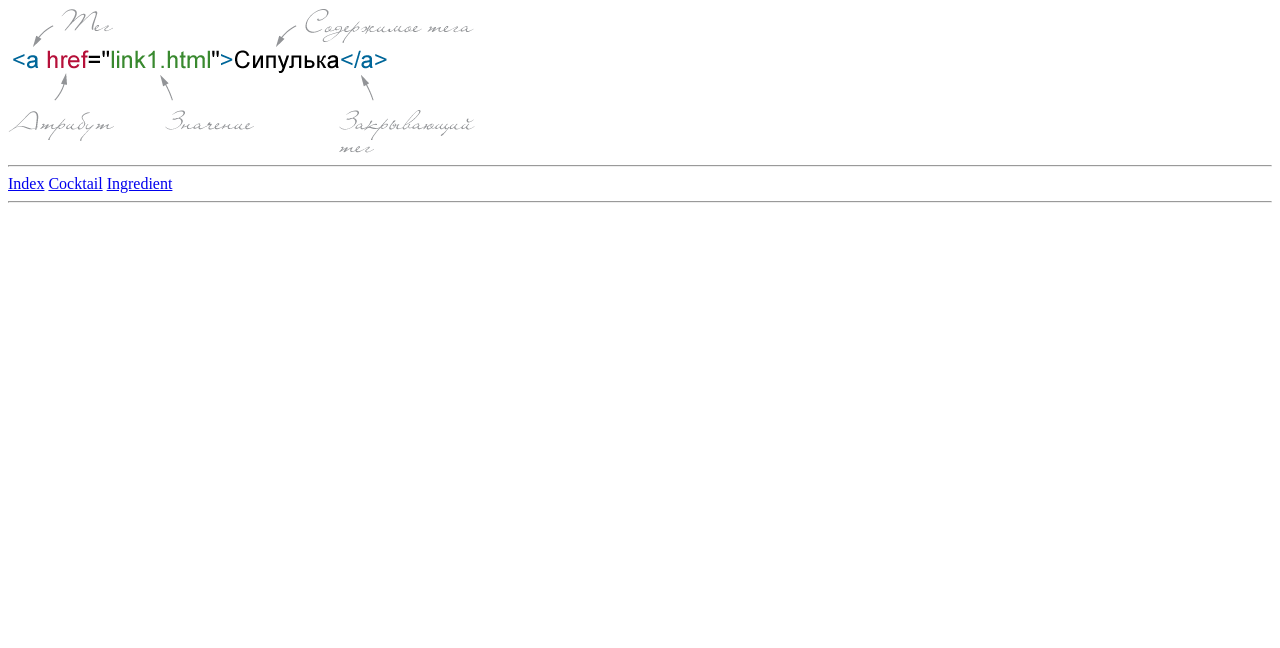
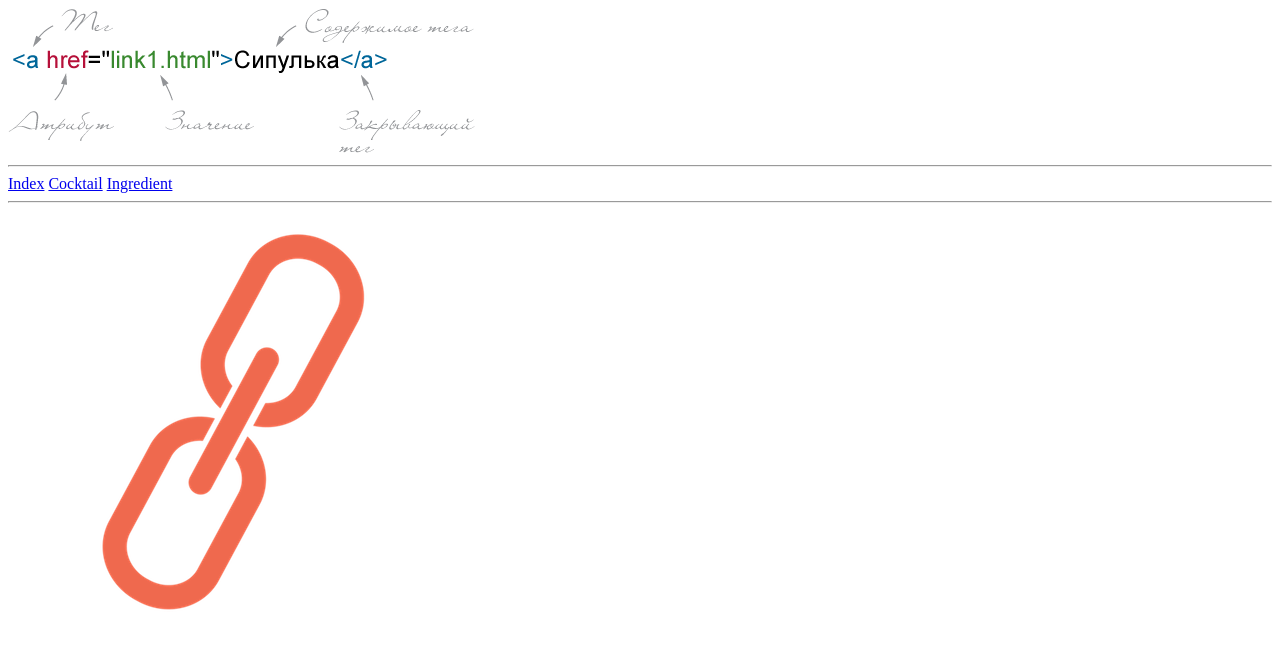
Before and after one commit to denverden/skillup, a plain HTML site: page task-1/page/glass.html in a window 1280 px wide. Drawn offline with Linux system fonts and the light colour scheme.

Commit message:
feat: added content to glass.html file

```diff
--- a/task-1/page/glass.html
+++ b/task-1/page/glass.html
@@ -13,5 +13,6 @@
   <a href="./cocktail.html" title="Cocktail">Cocktail</a>
   <a href="./ingredient.html" title="Ingredient">Ingredient</a>
   <hr>
+  <a href="https://www.google.com/" target="_blank" title="Google"><img src="../img/openlink.png" alt="openlink"></a>
 </body>
 </html>
```
Also changed, not shown: task-1/img/openlink.png (added).
